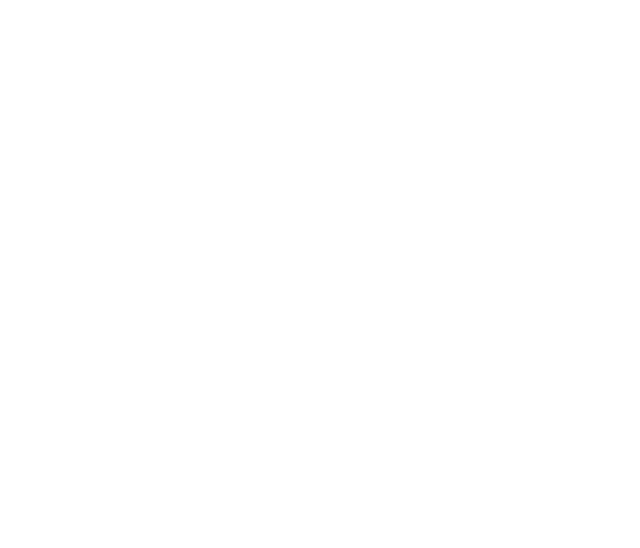
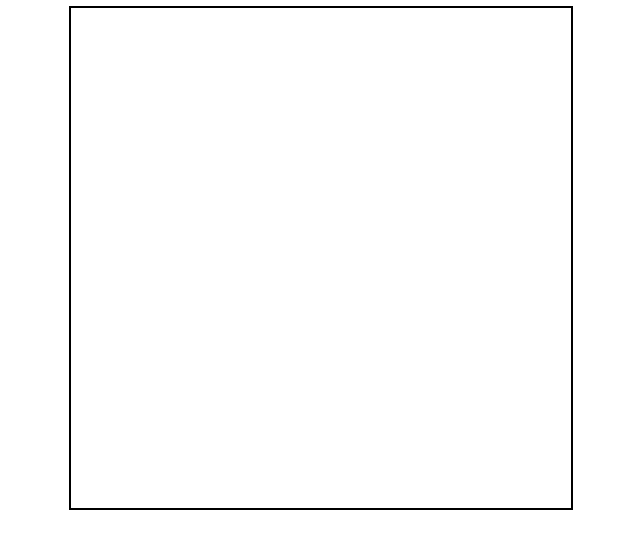
Before and after one commit to ericli18/etch-a-sketch, a plain HTML site: page index.html in a window 1280 px wide. Shown: the whole page, without its empty margins (319-959 px from the left). Drawn offline with Linux system fonts and the light colour scheme.

Commit message:
Add rough layout

```diff
--- a/index.html
+++ b/index.html
@@ -5,8 +5,24 @@
     <meta http-equiv="X-UA-Compatible" content="IE=edge">
     <meta name="viewport" content="width=device-width, initial-scale=1.0">
     <title>Etch A Sketch</title>
+    <link href="./style.css" rel="stylesheet">
 </head>
 <body>
+    <div class="content">
+        <div class="heading">
 
+        </div>
+        <div class="main">
+            <div class="options">
+
+            </div>
+            <div class="sketcher">
+
+            </div>
+        </div>
+        <div class="footer">
+
+        </div>
+    </div>
 </body>
 </html>
--- a/style.css
+++ b/style.css
@@ -0,0 +1,14 @@
+* {
+    box-sizing: border-box;
+}
+.content {
+    display: flex;
+    flex-direction: column;
+    align-items: center;
+}
+
+.main {
+    outline: 2px solid black;
+    width: 500px;
+    height: 500px;
+}
```
